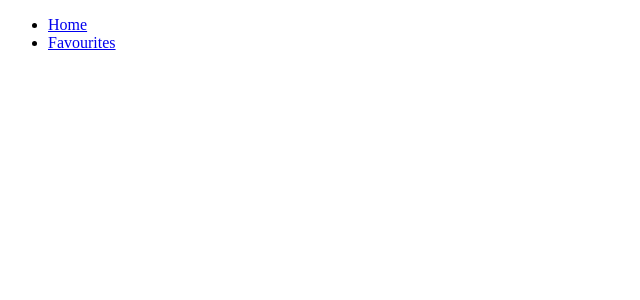
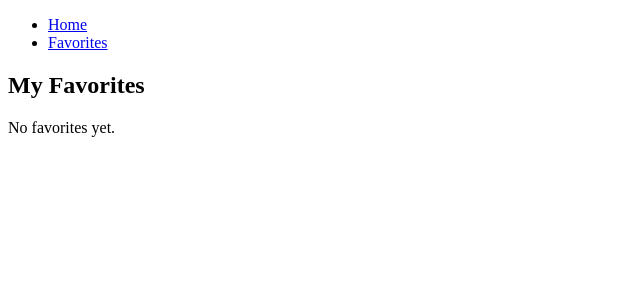
Before and after one commit to OlenaPoplavko/museum-of-weird-science, a React (Vite) app: page /favorites in a window 1280 px wide. Before the commit this address had no page. Shown: the top 300 px of the page, without its empty margins (0-640 px from the left). Built offline with nearby package versions, Linux system fonts and the light colour scheme.

Commit message:
added localStorage for favorites and created Favorites page

```diff
--- a/src/App.jsx
+++ b/src/App.jsx
@@ -1,6 +1,6 @@
 import { BrowserRouter, Routes, Route } from "react-router-dom";
 import Home from "./pages/Home";
-import Favourites from "./pages/Favourites";
+import Favorites from "./pages/Favorites";
 import FactPage from "./pages/FactPage";
 import Navbar from "./components/Navbar";
 
@@ -10,7 +10,7 @@ function App() {
       <Navbar />
       <Routes>
         <Route path="/" element={<Home />} />
-        <Route path="/favourites" element={<Favourites />} />
+        <Route path="/favorites" element={<Favorites />} />
         <Route path="/fact/:id" element={<FactPage />} />
       </Routes>
     </BrowserRouter>
--- a/src/components/Navbar.jsx
+++ b/src/components/Navbar.jsx
@@ -8,7 +8,7 @@ function Navbar() {
           <Link to="/">Home</Link>
         </li>
         <li>
-          <Link to="/favourites">Favourites</Link>
+          <Link to="/Favorites">Favorites</Link>
         </li>
       </ul>
     </nav>
--- /dev/null
+++ b/src/pages/Favorites.jsx
@@ -0,0 +1,25 @@
+import { useState, useEffect } from "react";
+
+function Favorites() {
+  const [favorites, setFavorites] = useState([]);
+  useEffect(() => {
+    const saved = localStorage.getItem("favorites");
+    setFavorites(saved ? JSON.parse(saved) : []);
+  }, []);
+  return (
+    <div>
+      <h2>My Favorites</h2>
+      {favorites.length === 0 ? (
+        <p>No favorites yet.</p>
+      ) : (
+        <ul>
+          {favorites.map((fact, idx) => (
+            <li key={idx}>{fact}</li>
+          ))}
+        </ul>
+      )}
+    </div>
+  );
+}
+
+export default Favorites;
--- a/src/pages/Favourites.jsx
+++ /dev/null
@@ -1,5 +0,0 @@
-function Favourites() {
-  return <h2>Favourites Page</h2>;
-}
-
-export default Favourites;
--- a/src/pages/Home.jsx
+++ b/src/pages/Home.jsx
@@ -2,7 +2,10 @@ import { useState, useEffect } from "react";
 
 function Home() {
   const [fact, setFact] = useState(null);
-  const [favorites, setFavorites] = useState([]);
+  const [favorites, setFavorites] = useState(() => {
+    const saved = localStorage.getItem("favorites");
+    return saved ? JSON.parse(saved) : [];
+  });
 
   useEffect(() => {
     getFact();
@@ -19,6 +22,10 @@ function Home() {
       setFavorites([...favorites, fact]);
     }
   }
+
+  useEffect(() => {
+    localStorage.setItem("favorites", JSON.stringify(favorites));
+  }, [favorites]);
   return (
     <div>
       <h2>Weird Science Fact</h2>
```
